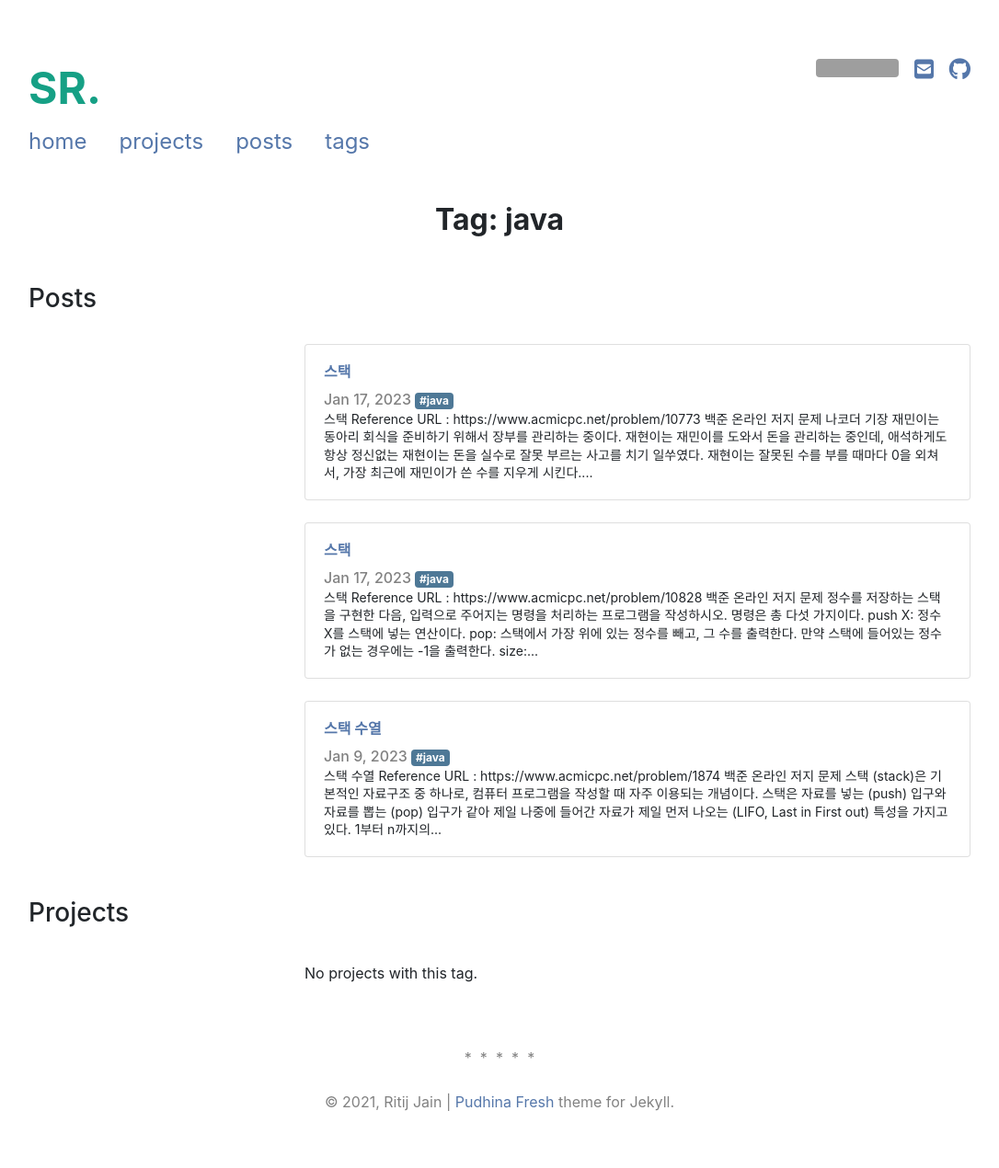
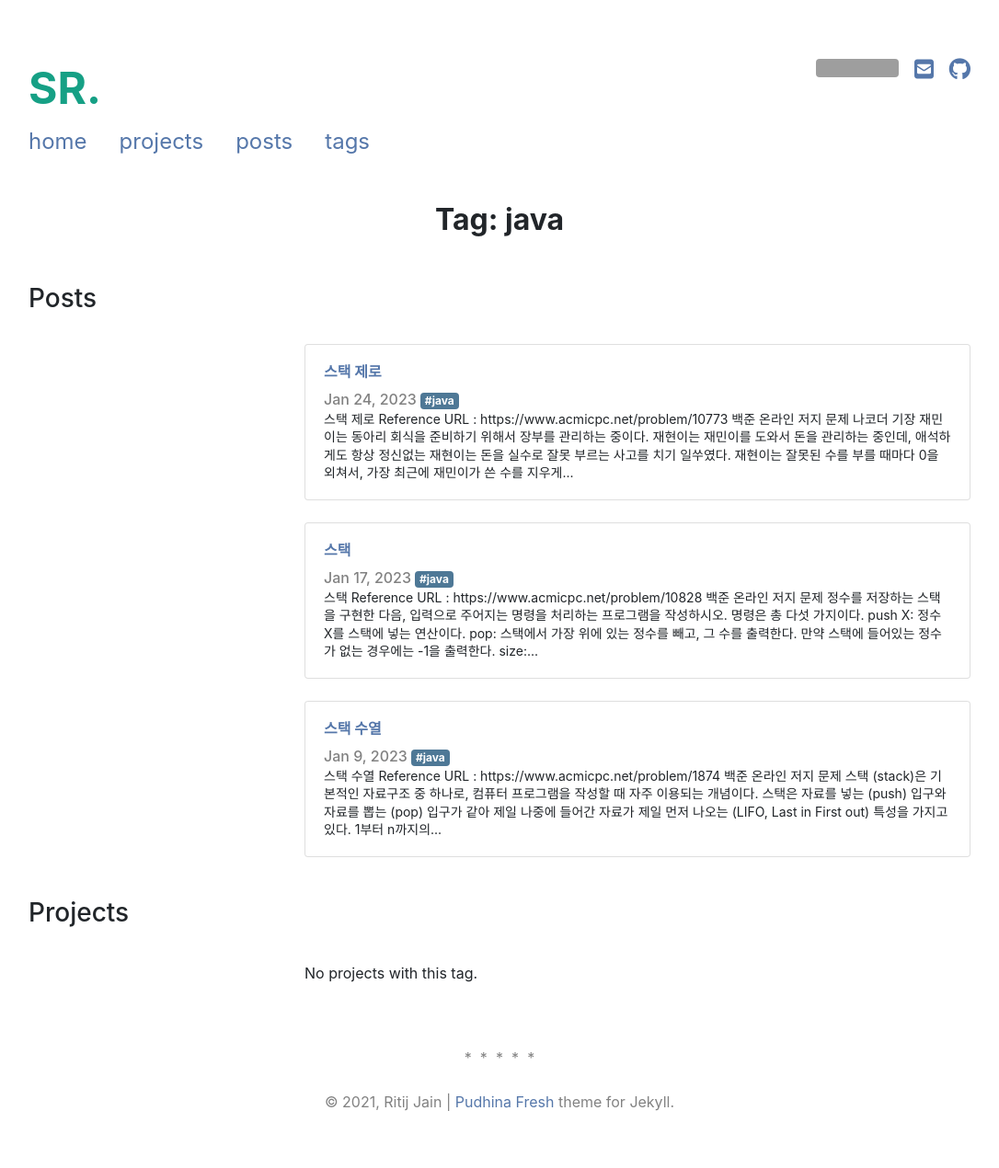
Before and after one commit to StdRunner/StdRunner.github.io, a Jekyll site: the page built from pages/tags/java.html, in a window 1280 px wide. Shown: the whole page at 92% size, without its empty margins (97-1183 px from the left). Built offline with Jekyll 4.4.1, drawn with Linux system fonts in a browser that asks for light colours; nearby versions of some CDN libraries; grey boxes are pictures that could not be loaded.

Commit message:
알고리즘 스택 제로 포스트 수정

```diff
--- a/_posts/a4-algorithm-matters/2023-01-24-a1-stack zero.md
+++ b/_posts/a4-algorithm-matters/2023-01-24-a1-stack zero.md
@@ -1,12 +1,12 @@
 ---
 layout: post
-title: 스택
-date: 2023-01-17
+title: 스택 제로
+date: 2023-01-24
 updated:
 tags: [java]
 menu: algorithm-matters
 ---
-## 스택
+## 스택 제로
 * Reference URL : [https://www.acmicpc.net/problem/10773](https://www.acmicpc.net/problem/10773)
 > 백준 온라인 저지
 
```
